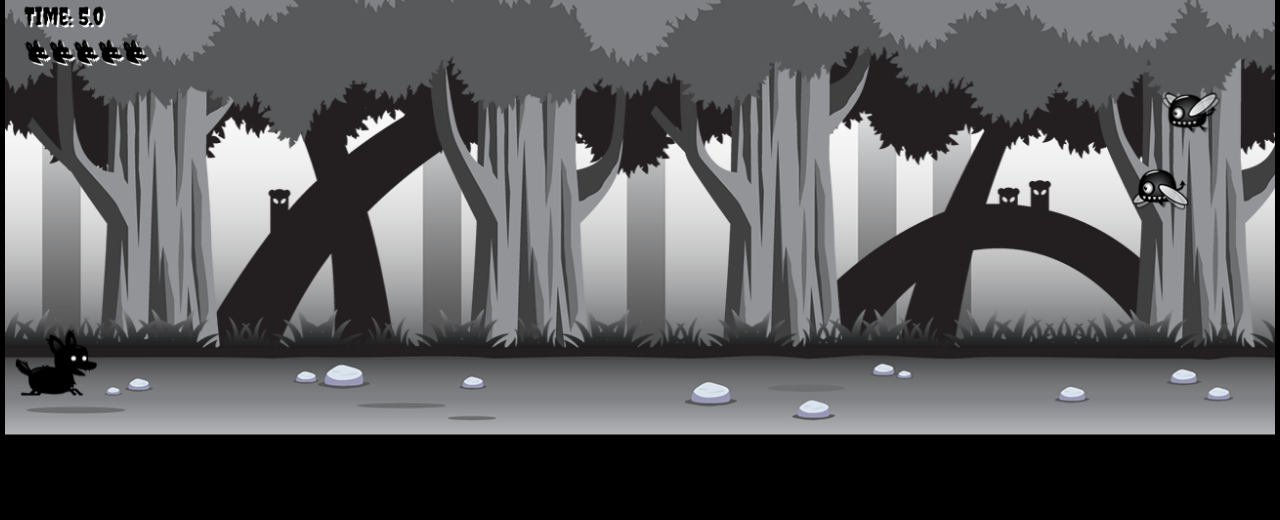
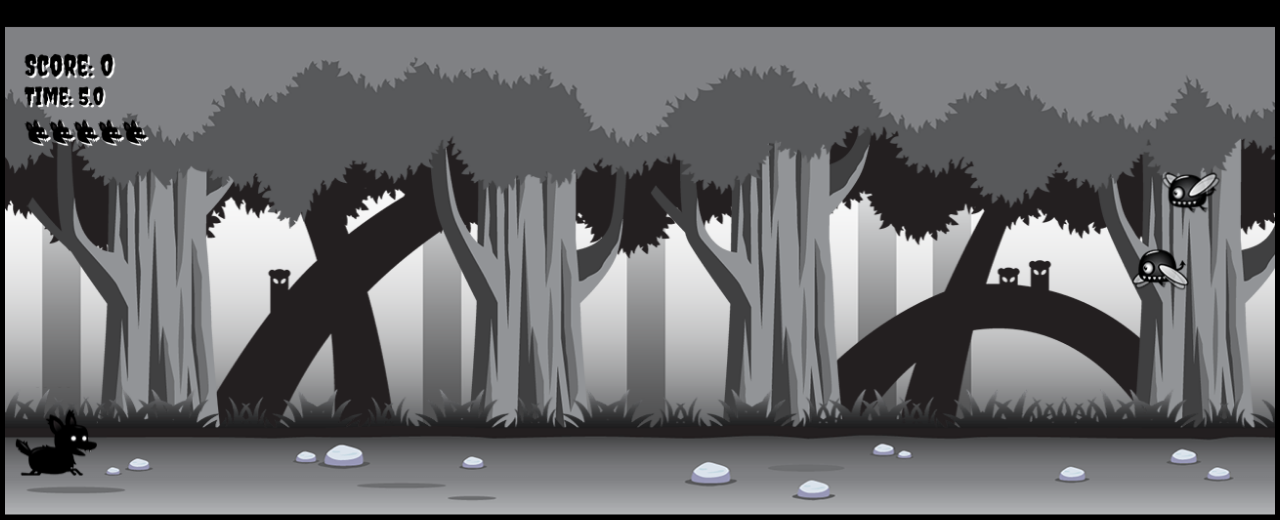
Before and after one commit to nishant0708/DOG-GAME_main, a plain HTML site: page index.html in a window 1280 px wide. Shown: the part 369-889 px from the top of the page. Before the commit the page ends 809 px from the top, so only its background shows below. Drawn offline with Linux system fonts and the light colour scheme.

Commit message:
Update finalgame.css

```diff
--- a/finalgame.css
+++ b/finalgame.css
@@ -18,7 +18,7 @@ span{
 #canvas1{
     border: 5px solid black;
     position: absolute;
-    top:70%;
+    top:80vh;
     left:50%;
     transform: translate(-50%,-50%);
     max-width: 100%;
```
